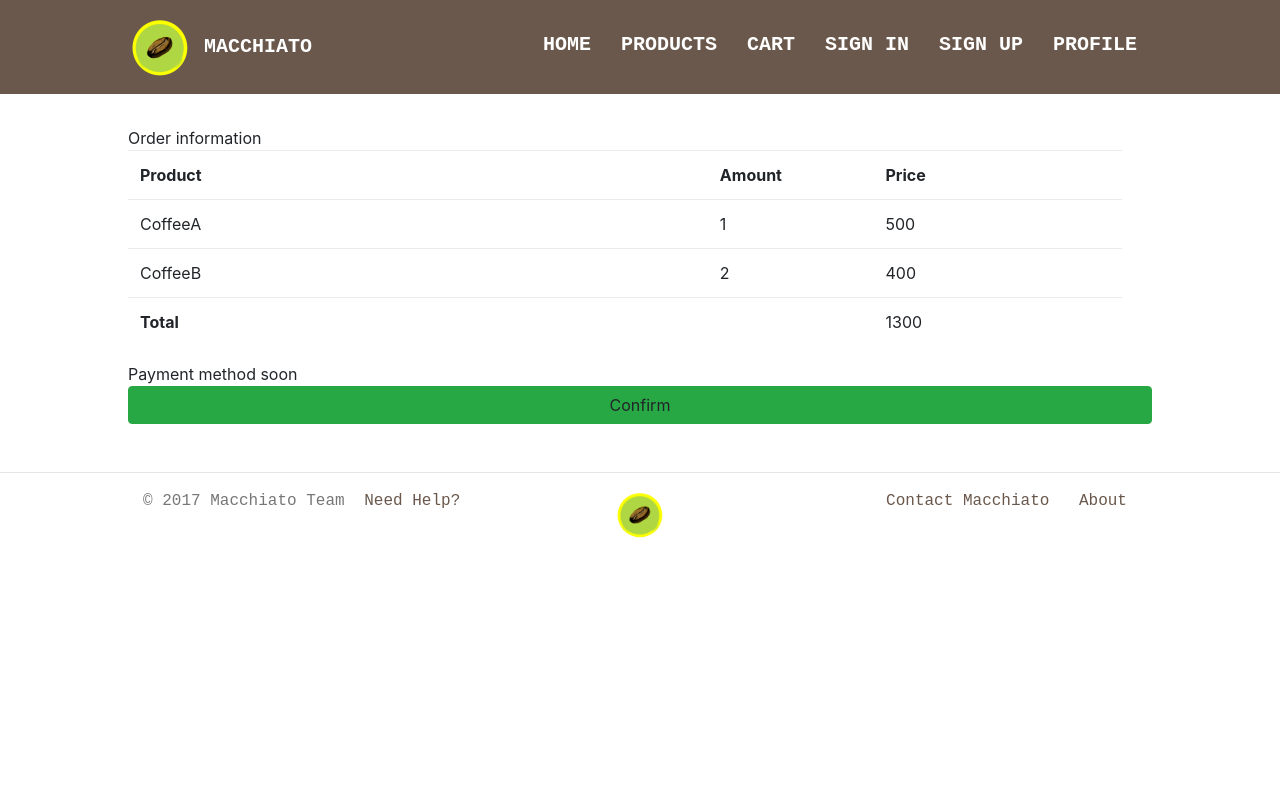
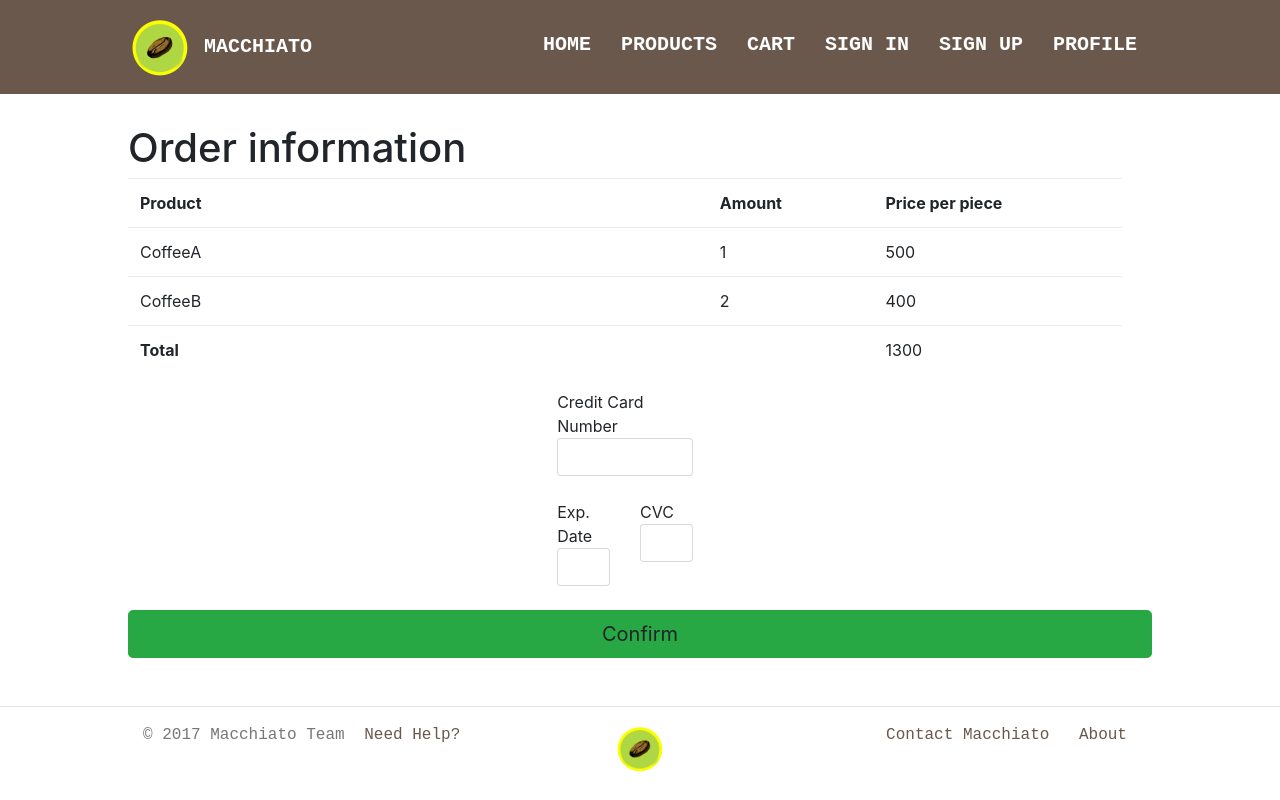
Before and after one commit to tuterdust/ECommerce, a Django app: page /payment/ in a window 1280 px wide. Run offline with Django 3.2, Linux system fonts and the light colour scheme; some libraries are stand-ins or nearby versions.

Commit message:
add payment input

```diff
--- a/src/main/templates/cart.html
+++ b/src/main/templates/cart.html
@@ -7,7 +7,7 @@
     <tr class="row col-sm-12">
       <th class="col-sm-5">Product</th>
       <th class="col-sm-2">Amount</th>
-      <th class="col-sm-3">Price</th>
+      <th class="col-sm-3">Price per piece</th>
       <th class="col-sm-2"></th>
     </tr>
     <tr class="row col-sm-12">
@@ -37,6 +37,6 @@
       </td>
     </tr>
   </table>
-  <a class="btn btn-success btn-block" onclick="featureUnavailable()">Checkout</a>
+  <a class="btn btn-success btn-block btn-lg" href="{% url 'payment' %}">Checkout</a>
 </div>
 {% endblock %}
--- a/src/main/templates/payment.html
+++ b/src/main/templates/payment.html
@@ -3,14 +3,14 @@
 {% block content %}
 <div class="panel panel-primary">
   <div class="panel-heading panel-primary">
-    Order information
+    <h1>Order information</h1>
   </div>
   <div class="panel-body panel-primary">
     <table class="table">
       <tr class="row col-sm-12">
         <th class="col-sm-7">Product</th>
         <th class="col-sm-2">Amount</th>
-        <th class="col-sm-3">Price</th>
+        <th class="col-sm-3">Price per piece</th>
       </tr>
       <tr class="row col-sm-12">
         <td class="col-sm-7">CoffeeA</td>
@@ -30,8 +30,27 @@
   </div>
 </div>
 
-Payment method soon
+<div class="row col-sm-12">
+  <div class="col-sm-5"></div>
+  <div class="col-sm-2">
+    Credit Card Number<br />
+    <input type="text" class="form-control"/><br/>
+  </div>
+  <div class="col-sm-5"></div>
+</div>
+<div class="row col-sm-12">
+  <div class="col-sm-5"></div>
+  <div class="col-sm-1">
+    Exp. Date<br/>
+    <input type="text" class="form-control"/><br/>
+  </div>
+  <div class="col-sm-1">
+    CVC<br/>
+    <input type="text" class="form-control"/><br/>
+  </div>
+  <div class="col-sm-5"></div>
+</div>
 
 
-<a class="btn btn-success btn-block" onclick="featureUnavailable()">Confirm</a>
+<a class="btn btn-success btn-block btn-lg" onclick="featureUnavailable()">Confirm</a>
 {% endblock %}
```
